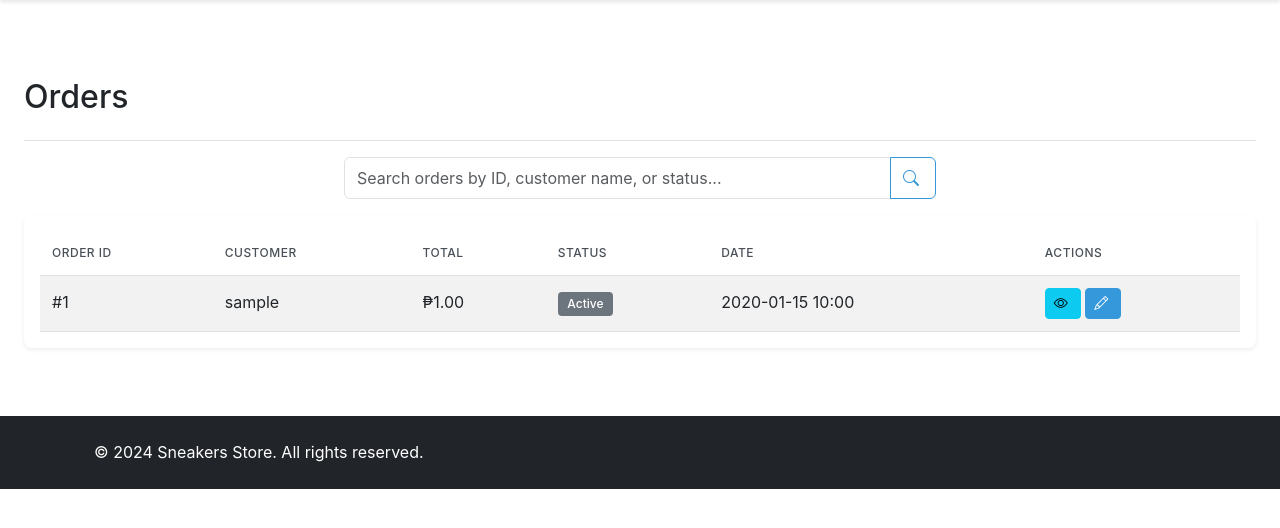
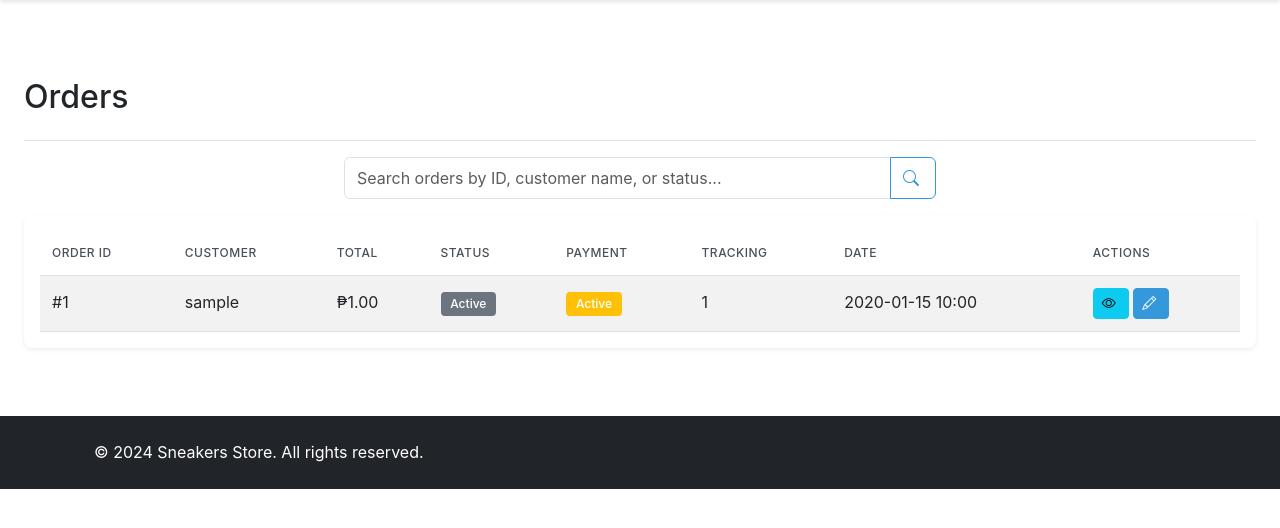
Before and after one commit to Kyne0328/php-sneakers-store, a PHP site: template app/Views/admin/orders.php in a window 1280 px wide. Shown: the part 82-610 px from the top of the page. Run offline with PHP 8.4, Linux system fonts and the light colour scheme; the template is opened without the code that fills it: most values are stand-ins (such as "Sample title", 1, 10 or a date in 2020); data that the repository does not hold is empty.

Commit message:
Fix admin orders page

```diff
--- a/app/Views/admin/orders.php
+++ b/app/Views/admin/orders.php
@@ -59,6 +59,8 @@
                                     <th>Customer</th>
                                     <th>Total</th>
                                     <th>Status</th>
+                                    <th>Payment</th>
+                                    <th>Tracking</th>
                                     <th>Date</th>
                                     <th>Actions</th>
                                 </tr>
@@ -83,6 +85,20 @@
                                                 <?php echo ucfirst($order['status']); ?>
                                             </span>
                                         </td>
+                                        <td>
+                                            <span class="badge bg-<?php
+                                                switch($order['payment_status'] ?? 'pending') {
+                                                    case 'paid': echo 'success'; break;
+                                                    case 'failed': echo 'danger'; break;
+                                                    case 'refunded': echo 'info'; break;
+                                                    case 'pending':
+                                                    default: echo 'warning';
+                                                }
+                                            ?>">
+                                                <?php echo ucfirst($order['payment_status'] ?? 'Pending'); ?>
+                                            </span>
+                                        </td>
+                                        <td><?php echo !empty($order['tracking_number']) ? htmlspecialchars($order['tracking_number']) : 'Not available'; ?></td>
                                         <td><?php echo date('Y-m-d H:i', strtotime($order['created_at'])); ?></td>
                                         <td>
                                             <button type="button" class="btn btn-sm btn-info view-order"
@@ -97,6 +113,9 @@
                                                     data-shipping-state="<?php echo htmlspecialchars($order['shipping_state'] ?? ''); ?>"
                                                     data-shipping-zip="<?php echo htmlspecialchars($order['shipping_zip'] ?? ''); ?>"
                                                     data-total-amount="<?php echo $order['total_amount'] ?? '0.00'; ?>"
+                                                    data-status="<?php echo ucfirst($order['status'] ?? 'Pending'); ?>"
+                                                    data-payment-status="<?php echo ucfirst($order['payment_status'] ?? 'Pending'); ?>"
+                                                    data-tracking-number="<?php echo htmlspecialchars($order['tracking_number'] ?? ''); ?>"
                                                     data-items='<?php echo json_encode($order['items'] ?? []); ?>'>
                                                 <i class="bi bi-eye"></i>
                                             </button>
@@ -105,7 +124,9 @@
                                                     data-bs-target="#updateStatusModal"
                                                     data-id="<?php echo $order['id']; ?>"
                                                     data-order-number="<?php echo $order['id']; ?>"
-                                                    data-status="<?php echo $order['status']; ?>">
+                                                    data-status="<?php echo $order['status']; ?>"
+                                                    data-payment-status="<?php echo $order['payment_status'] ?? 'pending'; ?>"
+                                                    data-tracking-number="<?php echo htmlspecialchars($order['tracking_number'] ?? ''); ?>">
                                                 <i class="bi bi-pencil"></i>
                                             </button>
                                         </td>
@@ -145,6 +166,22 @@
                             <span id="shipping_city"></span>,
                             <span id="shipping_state"></span>
                             <span id="shipping_zip"></span>
+                        </p>
+                    </div>
+                </div>
+
+                <div class="row mb-4">
+                    <div class="col-md-6">
+                        <h6>Order Status</h6>
+                        <p>
+                            <strong>Status:</strong> <span id="order_status"></span><br>
+                            <strong>Payment:</strong> <span id="payment_status"></span>
+                        </p>
+                    </div>
+                    <div class="col-md-6">
+                        <h6>Shipping Information</h6>
+                        <p>
+                            <strong>Tracking Number:</strong> <span id="tracking_number">Not available</span>
                         </p>
                     </div>
                 </div>
@@ -204,6 +241,19 @@
                             <option value="cancelled">Cancelled</option>
                         </select>
                     </div>
+                    <div class="mb-3">
+                        <label for="payment_status" class="form-label">Payment Status</label>
+                        <select class="form-select" id="payment_status" name="payment_status" required>
+                            <option value="pending">Pending</option>
+                            <option value="paid">Paid</option>
+                            <option value="failed">Failed</option>
+                            <option value="refunded">Refunded</option>
+                        </select>
+                    </div>
+                    <div class="mb-3">
+                        <label for="tracking_number" class="form-label">Tracking Number</label>
+                        <input type="text" class="form-control" id="tracking_number" name="tracking_number" placeholder="Enter tracking number">
+                    </div>
                 </div>
                 <div class="modal-footer">
                     <button type="button" class="btn btn-secondary" data-bs-dismiss="modal">Cancel</button>
@@ -220,6 +270,7 @@ document.addEventListener('DOMContentLoaded', function() {
     document.querySelectorAll('.view-order').forEach(button => {
         button.addEventListener('click', function() {
             const data = this.dataset;
+            console.log('View Order Data:', data);
 
             // Populate the view modal with order data
             document.getElementById('order_id').textContent = data.id;
@@ -231,6 +282,9 @@ document.addEventListener('DOMContentLoaded', function() {
             document.getElementById('shipping_state').textContent = data.shippingState;
             document.getElementById('shipping_zip').textContent = data.shippingZip;
             document.getElementById('total_amount').textContent = parseFloat(data.totalAmount).toFixed(2);
+            document.getElementById('order_status').textContent = data.status;
+            document.getElementById('payment_status').textContent = data.paymentStatus;
+            document.getElementById('tracking_number').textContent = data.trackingNumber || 'Not available';
 
             // Populate order items
             const items = JSON.parse(data.items);
@@ -267,11 +321,14 @@ document.addEventListener('DOMContentLoaded', function() {
     document.querySelectorAll('.update-status').forEach(button => {
         button.addEventListener('click', function() {
             const data = this.dataset;
+            console.log('Update Status Data:', data);
 
             // Populate the update modal with order data
             document.getElementById('update_order_id').value = data.id;
             document.getElementById('update_order_number').textContent = '#' + data.orderNumber;
             document.getElementById('status').value = data.status;
+            document.getElementById('payment_status').value = data.paymentStatus;
+            document.getElementById('tracking_number').value = data.trackingNumber || '';
         });
     });
 });
```
Also changed, not shown: app/Controllers/AdminController.php (+87 -45 lines).
